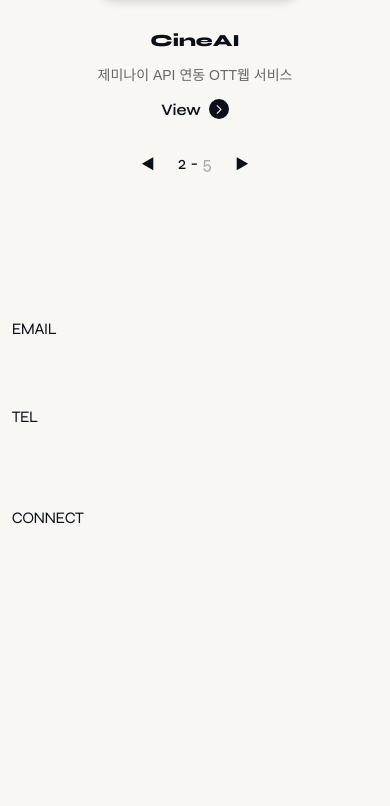
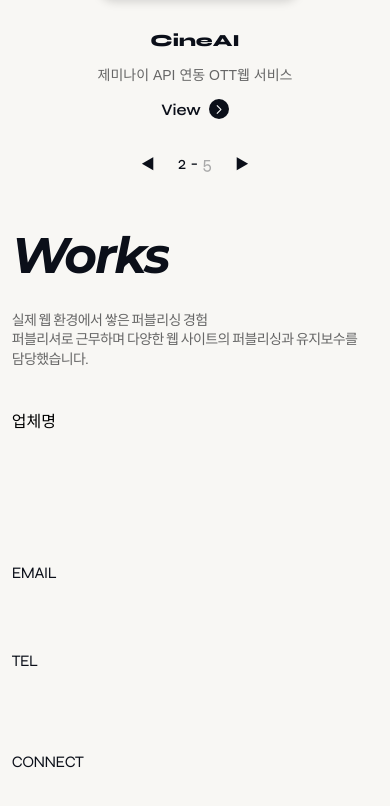
Before and after one commit to seongjongju/portfolio, a React (Vite) app: page / in a window 390 px wide. Shown: the part 2706-3512 px from the top of the page. Before the commit the page ends 3453 px from the top, so only its background shows below. Built offline with nearby package versions, Linux system fonts and the light colour scheme; a web font is replaced by a local one.

Commit message:
Publisings 컴포넌트 Works로 수정

```diff
--- a/src/assets/styled/publishing.module.css
+++ /dev/null
@@ -1,4 +0,0 @@
-.nav {
-    max-width: 1600px;
-    margin: 0 auto;
-}
--- /dev/null
+++ b/src/assets/styled/works.module.css
@@ -0,0 +1,29 @@
+.section {
+    padding-bottom: 100px;
+}
+
+.nav {
+    max-width: 1600px;
+    margin: 0 auto;
+}
+
+.ex {
+    font-size: 16px;
+    color: #666;
+    word-break: keep-all;
+    line-height: 1.4;
+    letter-spacing: -.6px;
+    margin-bottom: 2em;
+}
+
+@media screen and (max-width: 968px) {
+    .section {
+        padding-bottom: 10.5%;
+    }
+}
+
+@media screen and (max-width: 768px) {
+    .ex {
+        font-size: 14px;
+    }
+}
--- /dev/null
+++ b/src/components/works/UI/Publishing.jsx
@@ -0,0 +1,31 @@
+import React from 'react';
+import styles from 'src/assets/styled/works.module.css';
+
+const Publishing = () => {
+    return (
+        <a href="#self" target='_blank' className={styles.item}>
+            <figure className={styles.figure}>
+                <img src="" alt="" />
+            </figure>
+            <div className={styles.info}>
+                <h5 className={styles.company}>업체명</h5>
+            </div>
+            {/* 2026
+            <svg
+                xmlns="http://www.w3.org/2000/svg"
+                fill="none"
+                viewBox="0 0 24 24"
+                strokeWidth={1.5}
+                stroke="#666"
+                className={`${styles.icon} ${styles.explore}`}
+            >
+                <path
+                    strokeLinecap="round"
+                    d="m4.5 19.5 15-15m0 0H8.25m11.25 0v11.25"
+                />
+            </svg> */}
+        </a>
+    );
+};
+
+export default Publishing;
--- /dev/null
+++ b/src/components/works/layout/Works.jsx
@@ -0,0 +1,29 @@
+import React from 'react';
+import styles from 'src/assets/styled/works.module.css';
+import Title from 'src/shared/components/UI/Title';
+import Publishing from '../UI/Publishing';
+
+const Works = () => {
+    const id = "works"
+
+    return (
+        <section
+            id={id}
+            className={styles.section}
+        >
+            <nav className={styles.nav}>
+                <Title
+                    title="Works"
+                />
+                <p className={styles.ex}>
+                    실제 웹 환경에서 쌓은 퍼블리싱 경험 <br />
+                    퍼블리셔로 근무하며 다양한 웹 사이트의 퍼블리싱과 유지보수를 담당했습니다.
+                </p>
+
+                <Publishing />
+            </nav>
+        </section>
+    );
+};
+
+export default Works;
--- a/src/pages/HomePage.jsx
+++ b/src/pages/HomePage.jsx
@@ -4,6 +4,7 @@
 import About from '../components/about/layout/About';
 import Projects from 'src/components/projects/layout/Projects';
 import Contact from 'src/components/contact/layout/Contact';
+import Works from 'src/components/works/layout/Works';
 
 const HomePage = () => {
     return (
@@ -17,6 +18,7 @@
             <main>
                 <About />
                 <Projects />
+                <Works />
                 <Contact />
             </main>
         </motion.div>
--- a/src/shared/data/staticData.js
+++ b/src/shared/data/staticData.js
@@ -10,7 +10,8 @@
 export const depths = [
     { id: "0", page: "about", text: "ABOUT" },
     { id: "1", page: "projects", text: "PROJECTS" },
-    { id: "2", page: "contact", text: "CONTACT" },
+    { id: "2", page: "works", text: "WORKS" },
+    { id: "3", page: "contact", text: "CONTACT" },
 ];
 
 //footer
```
Also changed, not shown: src/components/publishing/Publishing.jsx (deleted, +0 -11 lines), src/components/publishing/Publishings.jsx (deleted, +0 -18 lines).
